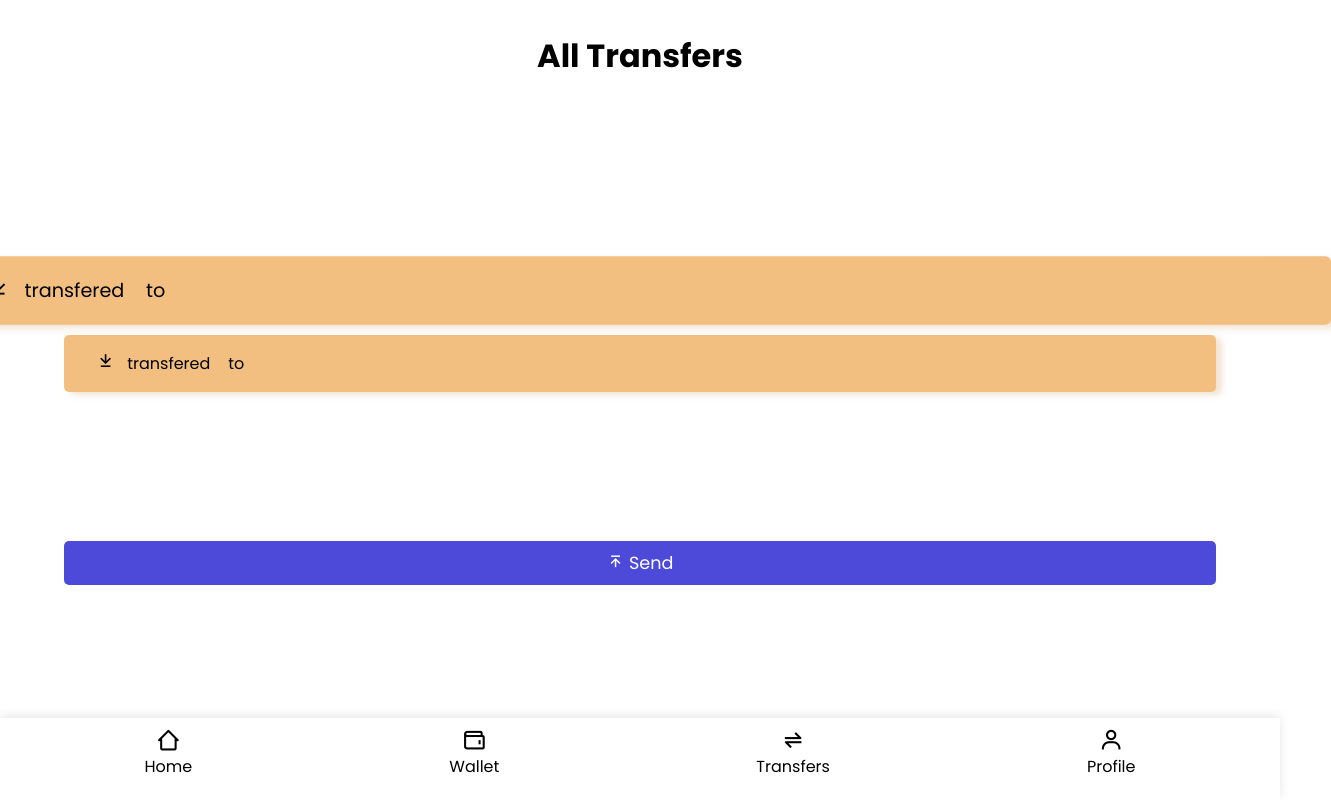
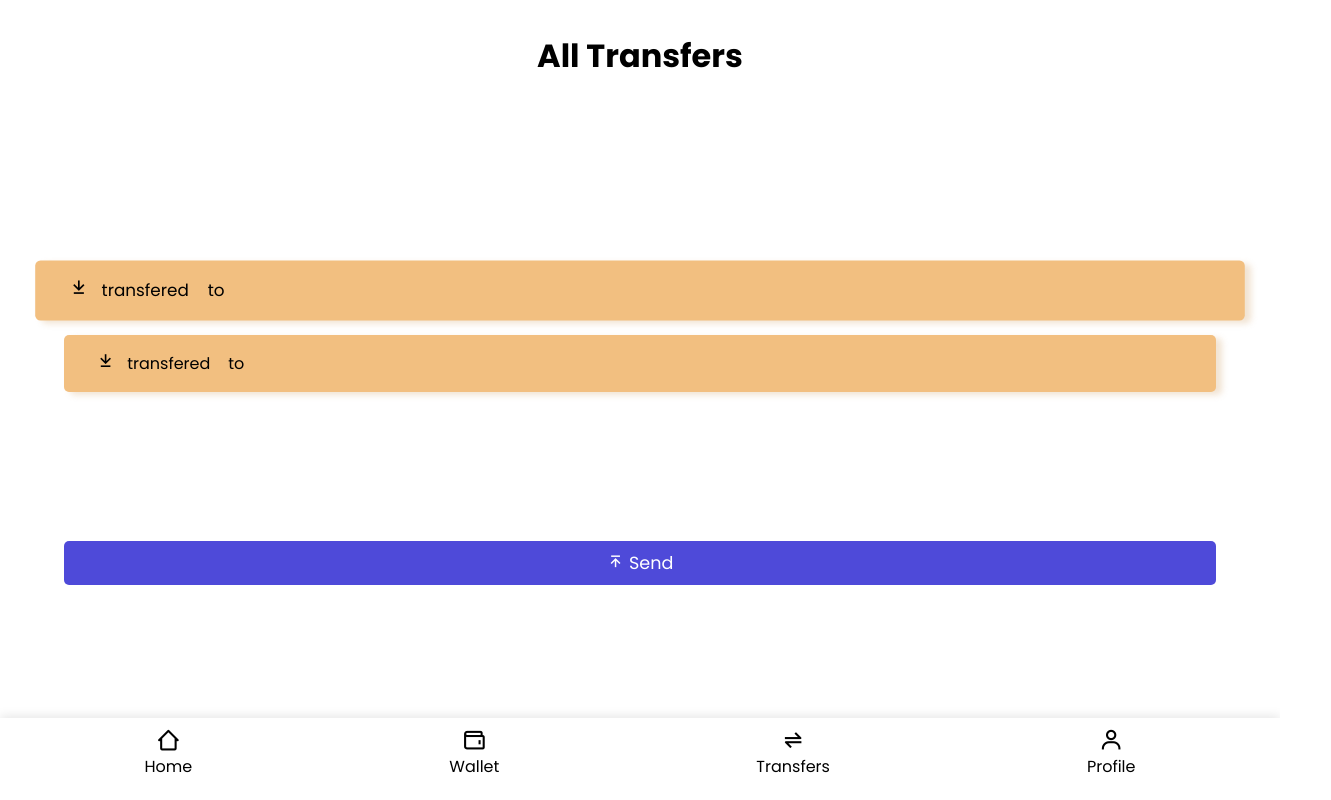
Before and after one commit to jeffasseur/cryptoWalletFrontend, a Vue app: page /#/transfers in a window 1280 px wide. In both pictures the pointer is over the item 640 px from the left and 290 px from the top of the page. Shown: the whole page, 1331 px wide, since content can reach past the window. Built offline with nearby package versions, Linux system fonts and the light colour scheme; no server answers.

Commit message:
feat: change hover list item

```diff
--- a/src/views/Transfers.vue
+++ b/src/views/Transfers.vue
@@ -73,6 +73,6 @@ li {
 }
 
 li:hover {
-    transform: scale(1.2);
+    transform: scale(1.05);
 }
 </style>
```
